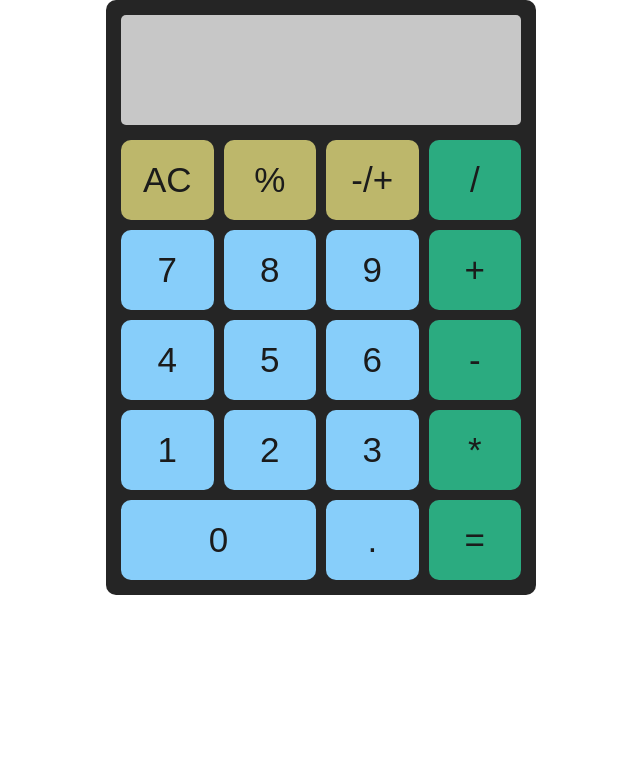
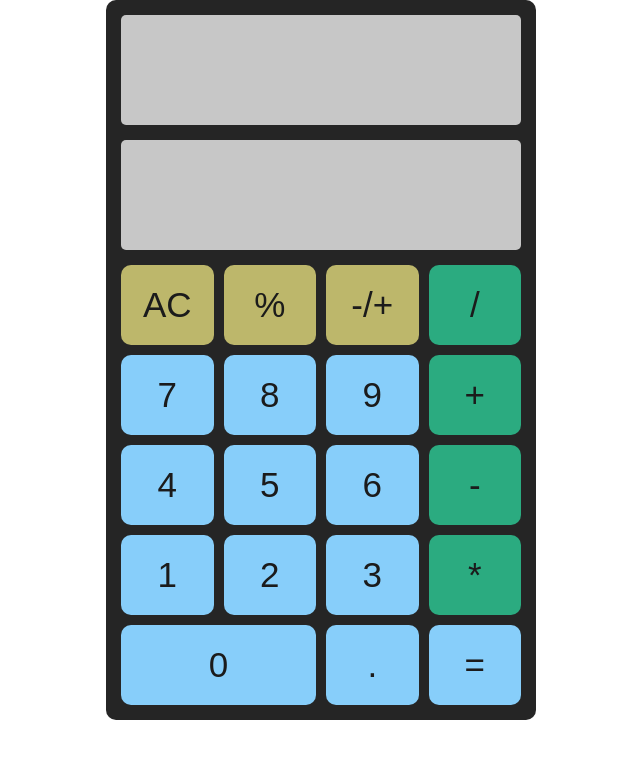
Before and after one commit to gregorsunta/top-calculator, a plain HTML site: page index.html in a window 1280 px wide. Shown: the whole page, without its empty margins (319-959 px from the left). Drawn offline with Linux system fonts and the light colour scheme.

Commit message:
change naming of some selectors and add new ones

```diff
--- a/index.html
+++ b/index.html
@@ -8,7 +8,8 @@
   <body>
     <div class="container">
       <div class="calculator">
-        <div id="display"></div>
+        <div id="prevCalculationDisplay"></div>
+        <div id="calculationDisplay"></div>
         <div class="buttons">
           <button class="btn btn-utilities btn-clear">AC</button>
           <button class="btn btn-utilities btn-fraction">%</button>
@@ -29,7 +30,7 @@
           <button class="btn btn-num btn-num-zero">0</button>
 
           <button class="btn btn-dot">.</button>
-          <button class="btn btn-sum">=</button>
+          <button class="btn btn-equals">=</button>
         </div>
       </div>
     </div>
--- a/style.css
+++ b/style.css
@@ -30,9 +30,8 @@
   padding: 15px;
 }
 
-#display {
-  width: calc(var(--calc-items-width));
-  height: var(--calc-display-height);
+#calculationDisplay,
+#prevCalculationDisplay {
   background-color: rgb(199, 199, 199);
   border-radius: var(--border-radius-display);
   /* margin: 10px; */
@@ -42,7 +41,17 @@
   align-items: end;
   font-size: 75px;
   font-weight: 500;
+}
+
+#prevCalculationDisplay {
   color: rgb(27, 27, 27);
+  width: calc(var(--calc-items-width));
+  height: var(--calc-display-height);
+}
+#calculationDisplay {
+  color: rgb(241, 157, 157);
+  width: calc(var(--calc-items-width));
+  height: var(--calc-display-height);
 }
 
 .buttons {
```
